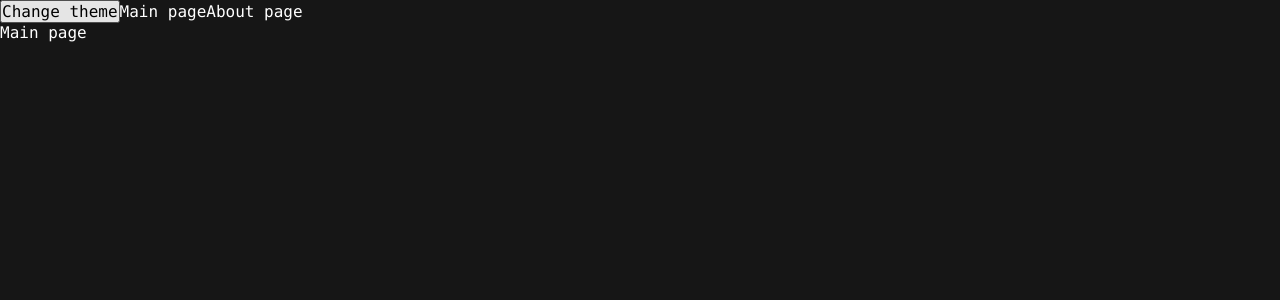
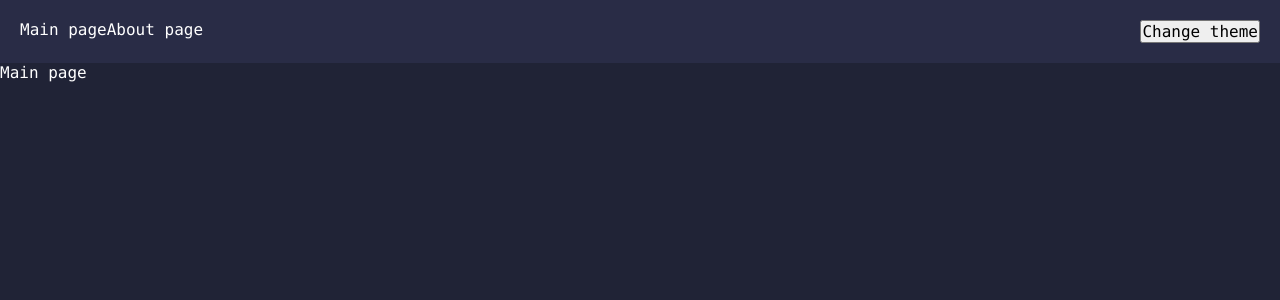
Before and after one commit to EvelinSu/advanced-react, a React app: page / in a window 1280 px wide. Shown: the top 300 px of the page. Built offline with nearby package versions, Linux system fonts and the light colour scheme.

Commit message:
add navbar add navbar styles change themes

```diff
--- a/src/app/App.tsx
+++ b/src/app/App.tsx
@@ -1,16 +1,15 @@
 import React from 'react';
-import { Link } from 'react-router-dom';
 import { Layout } from 'entities/Layout';
 import { StyleProvider } from 'app/providers/StyleProvider';
 import { AppRouter } from 'app/providers/router/ui/AppRouter';
+import { Navbar } from 'widgets/Navbar';
 
 export const App = () => {
 
     return (
         <StyleProvider>
             <Layout>
-                <Link to={ '/' }>Main page</Link>
-                <Link to={ '/about' }>About page</Link>
+                <Navbar />
                 <AppRouter />
             </Layout>
         </StyleProvider>
--- a/src/app/styles/global.ts
+++ b/src/app/styles/global.ts
@@ -21,7 +21,7 @@ export const globalStyles = (theme: ThemeType) => css({
         fontFamily: theme.fonts.display,
         fontSize: theme.fontSizes.md,
         overflowX: 'hidden',
-        background: theme.palette.primary.main,
-        color: theme.palette.primary.contrast
+        background: theme.palette.paper.default,
+        color: theme.palette.paper.defaultContrast
     }
 });
--- a/src/app/styles/themes/default.ts
+++ b/src/app/styles/themes/default.ts
@@ -1,8 +1,12 @@
 export const defaultTheme = {
     palette: {
         primary: {
-            main: '#161616',
+            main: 'rgba(46,50,79,0.65)',
             contrast: '#ffffff'
+        },
+        paper: {
+            default: '#202336',
+            defaultContrast: '#FFFFFF'
         }
     },
     spaces: {
--- a/src/app/styles/themes/light.ts
+++ b/src/app/styles/themes/light.ts
@@ -3,9 +3,15 @@ import { defaultTheme } from './default';
 export const lightTheme = {
     ...defaultTheme,
     palette: {
+        ...defaultTheme.palette,
         primary: {
-            main: '#ffffff',
-            contrast: '#000000'
+            main: '#282c49',
+            contrast: '#ffffff'
+        },
+        paper: {
+            default: '#FFFFFF',
+            defaultContrast: '000000'
         }
+
     }
 };
--- a/src/entities/Layout/ui/Layout.tsx
+++ b/src/entities/Layout/ui/Layout.tsx
@@ -1,21 +1,14 @@
 import React from 'react';
 import { SLayout } from './styles';
-import { useTheme } from 'app/providers/StyleProvider';
 
 type PropsType = {
     children: React.ReactNode,
 }
 
 export const Layout = ({ children }: PropsType) => {
-    const { themeKey, setThemeKey } = useTheme();
-
-    const toggleTheme = () => {
-        setThemeKey(themeKey === 'default' ? 'light' : 'default');
-    };
 
     return (
         <SLayout>
-            <button onClick={ toggleTheme }>Change theme</button>
             { children }
         </SLayout>
     );
--- /dev/null
+++ b/src/widgets/Navbar/index.ts
@@ -0,0 +1 @@
+export { Navbar } from './ui/Navbar/Navbar';
--- /dev/null
+++ b/src/widgets/Navbar/ui/Navbar/Navbar.tsx
@@ -0,0 +1,22 @@
+import { Link } from 'react-router-dom';
+import React from 'react';
+import { SNavbarWrapper, SNavList } from './styles';
+import { useTheme } from 'app/providers/StyleProvider';
+
+export const Navbar = () => {
+    const { themeKey, setThemeKey } = useTheme();
+
+    const toggleTheme = () => {
+        setThemeKey(themeKey === 'default' ? 'light' : 'default');
+    };
+
+    return (
+        <SNavbarWrapper>
+            <SNavList>
+                <Link to={ '/' }>Main page</Link>
+                <Link to={ '/about' }>About page</Link>
+            </SNavList>
+            <button onClick={ toggleTheme }>Change theme</button>
+        </SNavbarWrapper>
+    );
+};
--- /dev/null
+++ b/src/widgets/Navbar/ui/Navbar/styles.ts
@@ -0,0 +1,13 @@
+import styled from '@emotion/styled';
+
+export const SNavbarWrapper = styled.nav(({ theme }) => ({
+    display: 'flex',
+    justifyContent: 'space-between',
+    backgroundColor: theme.palette.primary.main,
+    color: theme.palette.primary.contrast,
+    padding: theme.spaces['5'],
+    gap: theme.spaces['5'],
+    width: '100%'
+}));
+
+export const SNavList = styled.div(({ theme }) => ({}));
```
